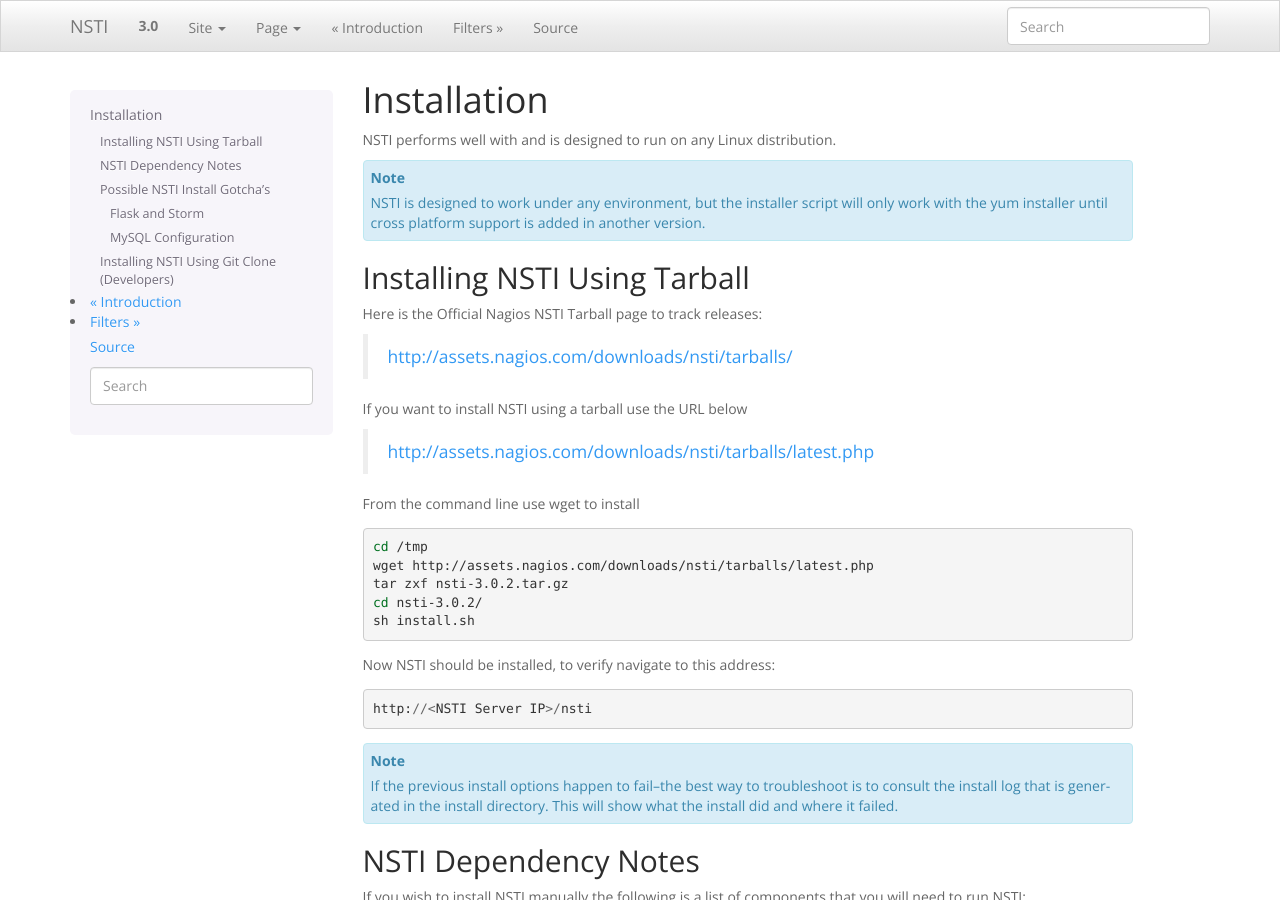
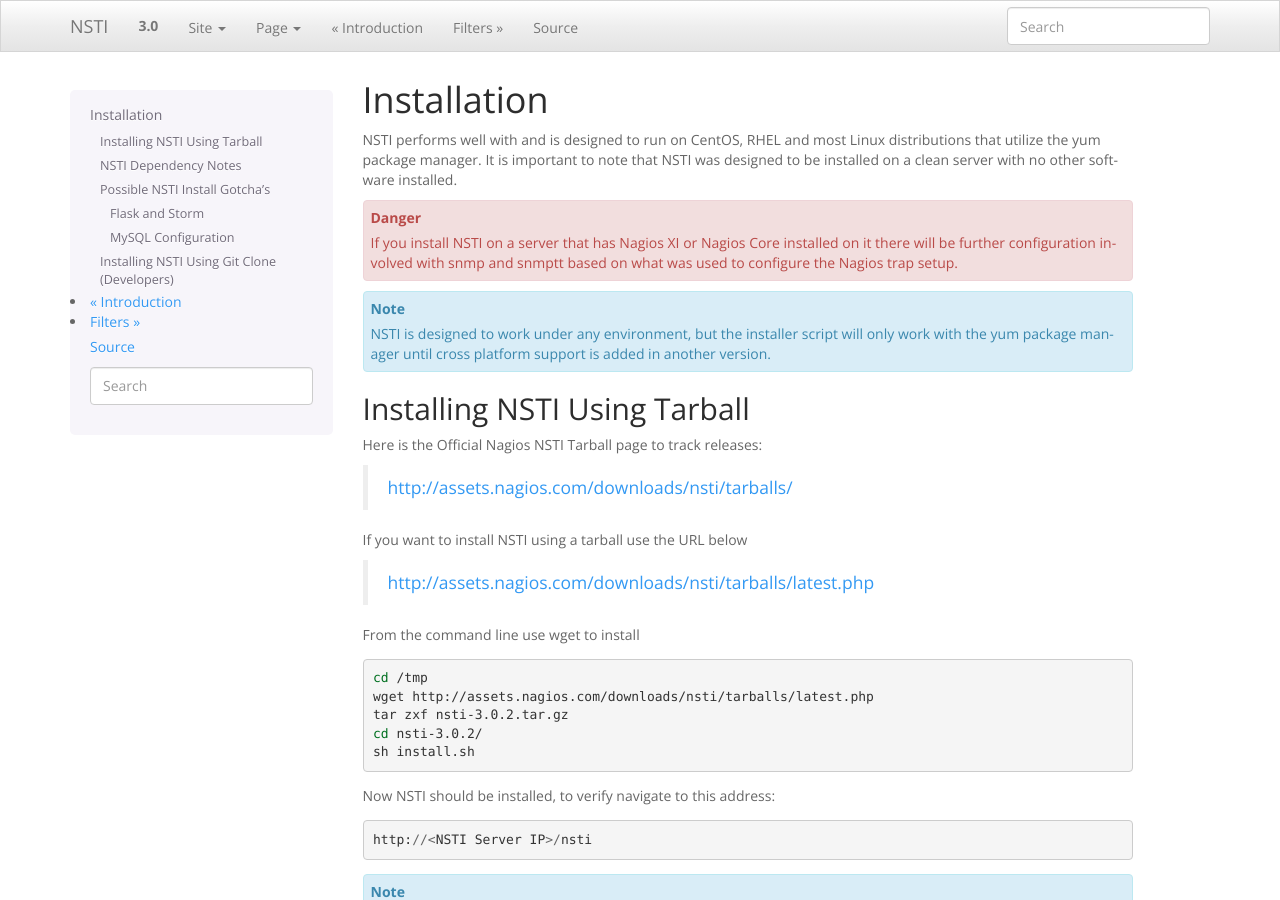
Before and after one commit to NagiosEnterprises/nsti, a Sphinx documentation site: the page built from docs/installation.rst, in a window 1280 px wide and 900 px high. Built offline with Sphinx 7.4.7, drawn with Linux system fonts in a browser that asks for light colours; some of the changed text lies outside the part shown.

Commit message:
some doc updates and make -LG

```diff
--- a/docs/backendaccess.rst
+++ b/docs/backendaccess.rst
@@ -10,7 +10,7 @@
 
 To access NSTI normally you would go to
 
-    <ip address>:8080
+    <ip address>/nsti
 
 
 To access the API from a URL use keywords for getting the JSON formatted data
--- a/docs/conf.py
+++ b/docs/conf.py
@@ -38,7 +38,7 @@
 
 # General information about the project.
 project = u'NSTI'
-copyright = u'2014, Nagios Enterprises LLC, Luke Groschen, Nicholas Scott'
+copyright = u'2016, Nagios Enterprises LLC, Luke Groschen, Nicholas Scott'
 
 # The version info for the project you're documenting, acts as replacement for
 # |version| and |release|, also used in various other places throughout the
--- a/docs/index.rst
+++ b/docs/index.rst
@@ -16,3 +16,4 @@
    filters
    visualizer
    backendaccess
+   snmpttsetup
--- a/docs/installation.rst
+++ b/docs/installation.rst
@@ -1,12 +1,16 @@
 Installation
 ============
 
-NSTI performs well with and is designed to run on any Linux distribution.
+NSTI performs well with and is designed to run on CentOS, RHEL and most Linux distributions that utilize the yum package manager.  It is important to note that NSTI was designed to be installed on a clean server with no other software installed.
+
+.. danger::
+
+   If you install NSTI on a server that has Nagios XI or Nagios Core installed on it there will be further configuration involved with snmp and snmptt based on what was used to configure the Nagios trap setup.
 
 .. note::
 
    NSTI is designed to work under any environment, but the installer script
-   will only work with the yum installer until cross platform support is added in
+   will only work with the yum package manager until cross platform support is added in
    another version.
 
 Installing NSTI Using Tarball
@@ -150,7 +154,7 @@
     http://<NSTI Server IP>/nsti
 
 
-While developing use the runserver.py to launch the server and get apache request output from the commandline and access NSTI as shown below:
+While developing use the runserver.py to launch the server and get apache request output from the commandline and access NSTI as shown below (Note: runserver.py is used to launch the nsti program for debugging and development- if you want to access the nsti page as normal just use the <IP>/nsti URL):
 
   cd /tmp/nsti/
 
--- a/docs/snmpttsetup.rst
+++ b/docs/snmpttsetup.rst
@@ -1,5 +1,7 @@
 Setting Up Watchguard Device to Report to NSTI 3.0.2, Guided Instructions:
 ==========================================================================
+
+This section is a good starting place for getting different types of devices to send trap data to NSTI.  More coming in the future.
 
 1. Configure SNMPTT
 -------------------
```
Also changed, not shown: docs/introduction.rst (+7 -0 lines).
